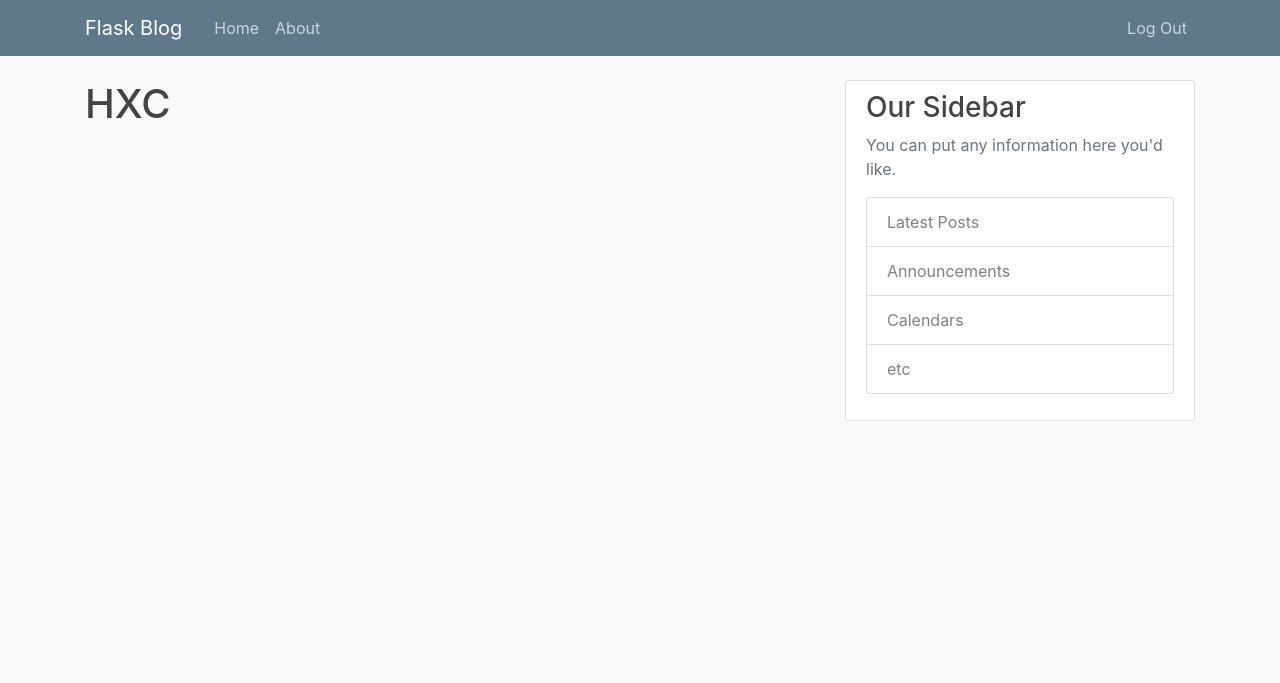
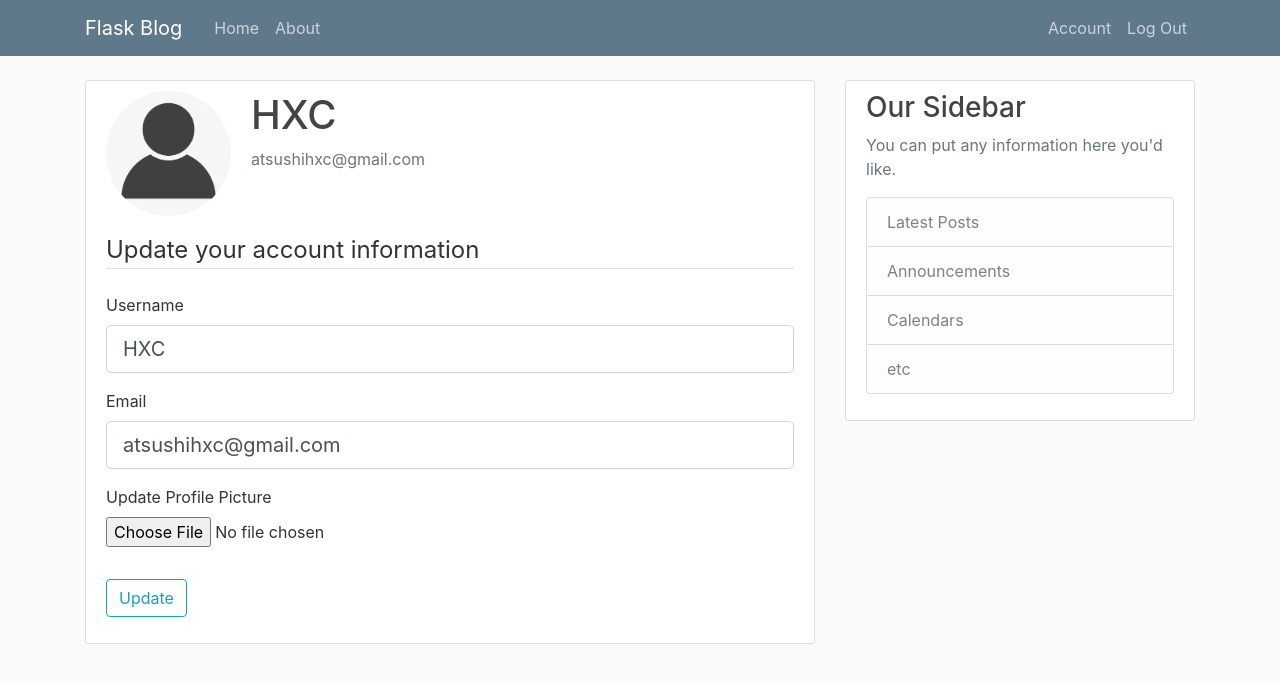
Before and after one commit to joezuoyc/316project, a Flask app: page /account in a window 1280 px wide. Shown: the top 683 px of the page. Run offline with Flask 2, Linux system fonts and the light colour scheme; a user stored in the database is signed in; some libraries are stand-ins or nearby versions.

Commit message:
update user account

```diff
--- a/scheduler_code/scheduler/forms.py
+++ b/scheduler_code/scheduler/forms.py
@@ -1,4 +1,6 @@
 from flask_wtf import FlaskForm
+from flask_wtf.file import FileField, FileAllowed
+from flask_login import current_user
 from wtforms import StringField, PasswordField, SubmitField, BooleanField
 from wtforms.validators import DataRequired, Length, Email, EqualTo
 import email_validator
@@ -33,3 +35,25 @@ class LoginForm(FlaskForm):
 	password = PasswordField('Password', validators = [DataRequired()] )
 	remember = BooleanField('remeber me')
 	submit = SubmitField('Login')
+
+
+class UpdateAccountForm(FlaskForm):
+	username = StringField('Username', validators =
+					[DataRequired(),Length(min = 2, max = 20) ])
+	email = StringField('Email', validators =
+					[DataRequired(), Email() ])
+	picture = FileField('Update Profile Picture', validators = [FileAllowed(['jpg','png'])])
+	submit = SubmitField('Update')
+
+
+	def validate_username(self, username):
+		if username.data != current_user.username:
+			user = User.query.filter_by(username=username.data).first()
+			if user:
+				raise ValidationError('That username is taken. Please choose a different one.')
+
+	def validate_email(self, email):
+		if email.data != current_user.email:
+			user = User.query.filter_by(email=email.data).first()
+			if user:
+				raise ValidationError('That email is taken. Please choose a different one.')
--- a/scheduler_code/scheduler/routes.py
+++ b/scheduler_code/scheduler/routes.py
@@ -1,7 +1,7 @@
 
 from flask import render_template, url_for, flash, redirect, request
 from scheduler import app, db, bcrypt
-from scheduler.forms import RegistrationForm, LoginForm
+from scheduler.forms import RegistrationForm, LoginForm, UpdateAccountForm
 from scheduler.models import User, Announcement
 from flask_login import login_user, current_user, logout_user, login_required
 
@@ -84,7 +84,19 @@ def logout():
 	return redirect(url_for('home'))
 
 
-@app.route("/account")
+@app.route("/account", methods=['GET', 'POST'])
 @login_required
 def account():
-	return render_template('account.html', title='Account')
+	form = UpdateAccountForm()
+	if form.validate_on_submit():
+		current_user.username = form.username.data
+		current_user.email    = form.email.data
+		db.session.commit()
+		flash('your account has been update','success')
+		return redirect(url_for('account'))
+	elif request.method == 'GET':
+		form.username.data = current_user.username
+		form.email.data = current_user.email
+	image_file = url_for('static', filename = 'profile_pics/' + current_user.image_file)
+	return render_template('account.html', title='Account',
+								image_file = image_file, form = form)
--- a/scheduler_code/scheduler/templates/account.html
+++ b/scheduler_code/scheduler/templates/account.html
@@ -1,4 +1,59 @@
 {% extends "layout.html" %}
 {% block content %}
-    <h1>{{ current_user.username }}</h1>
+    <div class="content-section">
+	  <div class="media">
+	    <img class="rounded-circle account-img" src= "{{ image_file }}" >
+	    <div class="media-body">
+	      <h2 class="account-heading">{{ current_user.username}}</h2>
+	      <p class="text-secondary">{{current_user.email}}</p>
+	    </div>
+	  </div>
+	         <form method="POST" action="" enctype="multipart/form-data">
+            {{ form.hidden_tag() }}
+            <fieldset class="form-group">
+                <legend class="border-bottom mb-4">Update your account information</legend>
+                <div class="form-group">
+                    {{ form.username.label(class="form-control-label") }}
+
+                    {% if form.username.errors %}
+                        {{ form.username(class="form-control form-control-lg is-invalid") }}
+                        <div class="invalid-feedback">
+                            {% for error in form.username.errors %}
+                                <span>{{ error }}</span>
+                            {% endfor %}
+                        </div>
+                    {% else %}
+                        {{ form.username(class="form-control form-control-lg") }}
+                    {% endif %}
+                </div>
+                <div class="form-group">
+                    {{ form.email.label(class="form-control-label") }}
+                    {% if form.email.errors %}
+                        {{ form.email(class="form-control form-control-lg is-invalid") }}
+                        <div class="invalid-feedback">
+                            {% for error in form.email.errors %}
+                                <span>{{ error }}</span>
+                            {% endfor %}
+                        </div>
+                    {% else %}
+                        {{ form.email(class="form-control form-control-lg") }}
+                    {% endif %}
+                </div>
+
+                <div class="form-group">
+                	{{ form.picture.label() }}
+                	{{ form.picture( class = "form-control-file") }}
+                	{% if form.picture.errors %}
+                            {% for error in form.picture.errors %}
+                                <span class = "text-danger">{{ error }}</span> </br>
+                            {% endfor %}
+                	{% endif %}
+                </div>
+
+            </fieldset>
+            <div class="form-group">
+                {{ form.submit(class="btn btn-outline-info") }}
+            </div>
+        </form>
+	</div>
 {% endblock content %}
--- a/scheduler_code/scheduler/templates/layout.html
+++ b/scheduler_code/scheduler/templates/layout.html
@@ -32,6 +32,7 @@
             <!-- Navbar Right Side -->
             <div class="navbar-nav">
               {% if current_user.is_authenticated  %}
+              <a class="nav-item nav-link" href="{{ url_for('account') }}">Account</a>
               <a class="nav-item nav-link" href="{{ url_for('logout') }}">Log Out</a>
               {% else %}
                 <a class="nav-item nav-link" href="{{ url_for('login') }}">Login</a>
```
Also changed, not shown: scheduler_code/scheduler/static/profile_pics/default.jpg (added).
